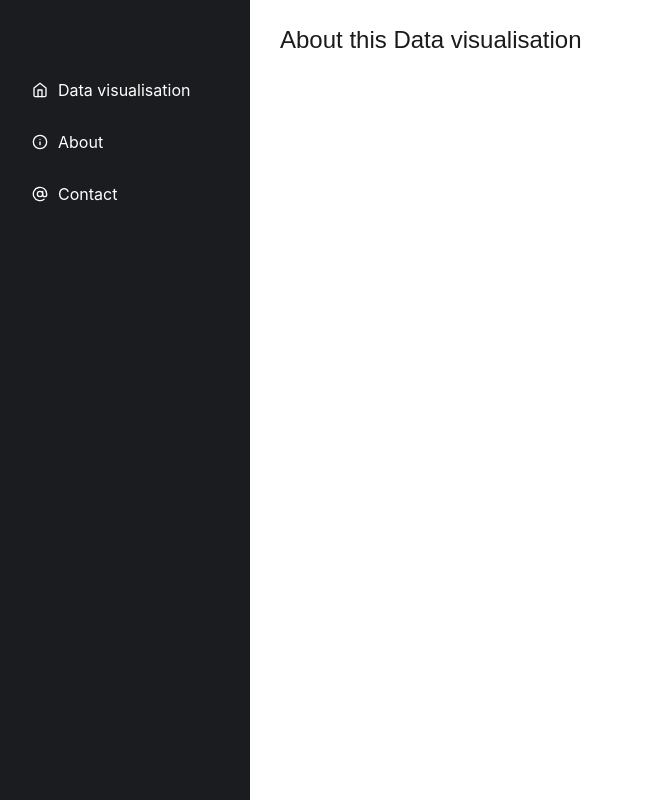
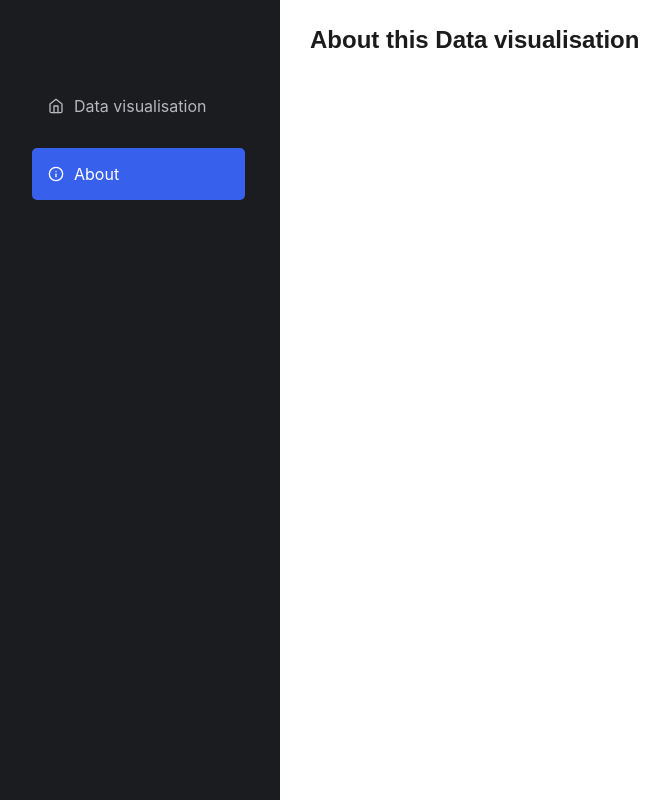
Before and after one commit to stilravi/Frontend-Applications, a React (Create React App) app in the folder react-app/: page /about in a window 1280 px wide. Shown: the whole page, without its empty margins (0-669 px from the left). Built offline with nearby package versions, Linux system fonts and the light colour scheme.

Commit message:
Last fixes

```diff
--- a/react-app/src/App.css
+++ b/react-app/src/App.css
@@ -1,6 +1,6 @@
 .App {
   display: grid;
-  grid-template-columns: 250px 1fr;
+  grid-template-columns: 280px 1fr;
   overflow: hidden;
 }
 
--- a/react-app/src/App.js
+++ b/react-app/src/App.js
@@ -1,7 +1,6 @@
 import "./App.css";
 import Home from "./Components/Home";
 import About from "./Components/About";
-import Contact from "./Components/Contact";
 import Nav from "./Components/Nav";
 import { BrowserRouter as Router, Routes, Route } from "react-router-dom";
 
@@ -13,7 +12,6 @@ function App() {
         <Routes>
           <Route path="/" exact element={<Home />} />
           <Route path="/about" element={<About />} />
-          <Route path="/contact" element={<Contact />} />
         </Routes>
       </div>
     </Router>
--- a/react-app/src/Components/BarChart.js
+++ b/react-app/src/Components/BarChart.js
@@ -8,17 +8,37 @@ const StyledCheckbox = styled.label`
   top: 65px;
   left: 30px;
   font-family: "Outfit", sans-serif;
-  font-size: 15px;
+  font-size: 16px;
   color: #4e4e4e;
   margin-top: 0px;
   cursor: pointer;
+
+  input {
+    margin-right: 10px;
+  }
 `;
 
 const StyledBarChart = styled.div`
   text {
     font-family: "Outfit", sans-serif;
-    font-size: 11px;
+    font-size: 12px;
     color: #4e4e4e;
+  }
+
+  .x .tick line {
+    stroke-width: 1;
+    stroke: #d8d8d8;
+    fill: none;
+  }
+
+  .y .tick line {
+    visibility: hidden;
+  }
+
+  .axis > path {
+    stroke-width: 2;
+    stroke: #d8d8d8;
+    fill: none;
   }
 `;
 
@@ -31,7 +51,7 @@ const Chart = () => {
   useEffect(() => {
     const margin = { top: 80, bottom: 10, left: 200, right: 20 };
     const width = 850 - margin.left - margin.right;
-    const height = 600 - margin.top - margin.bottom;
+    const height = 630 - margin.top - margin.bottom;
 
     const svg = d3
       .select(d3Chart.current)
--- a/react-app/src/Components/Contact.js
+++ /dev/null
@@ -1,9 +0,0 @@
-const Contact = () => {
-  return (
-    <div>
-      <h1>Contact page</h1>
-    </div>
-  );
-};
-
-export default Contact;
--- a/react-app/src/Components/Home.js
+++ b/react-app/src/Components/Home.js
@@ -14,7 +14,7 @@ const StyledHome = styled.main`
 const Home = () => {
   return (
     <StyledHome>
-      <Title>Alchohol percentage of 25 beers</Title>
+      <Title>Alchohol percentage of Brewdog beers</Title>
       <Chart />
     </StyledHome>
   );
--- a/react-app/src/Components/Nav.js
+++ b/react-app/src/Components/Nav.js
@@ -1,11 +1,11 @@
 import styled from "styled-components";
-import { Link } from "react-router-dom";
+import { NavLink } from "react-router-dom";
 import { FiHome, FiInfo, FiAtSign } from "react-icons/fi";
 
 const NavStyled = styled.nav`
   background-color: #1a1c1f;
   height: 100vh;
-  padding: 4em 2em;
+  padding: 4em 2.2em 4em 2em;
 
   ul {
     padding: 0;
@@ -13,18 +13,32 @@ const NavStyled = styled.nav`
 
   li {
     list-style-type: none;
-    margin-bottom: 2em;
+    margin-bottom: 1em;
   }
 
   a {
     color: white;
+    padding: 1em;
     text-decoration: none;
     display: flex;
     align-items: center;
+    border-radius: 5px;
+    transition: 0.2s ease;
+    color: #b6b8bf;
+  }
+
+  a:hover svg {
+    margin-right: 15px;
   }
 
   svg {
     margin-right: 10px;
+    transition: 0.2s ease;
+  }
+
+  .active {
+    background-color: #3761ed;
+    color: white;
   }
 `;
 
@@ -34,22 +48,16 @@ const Nav = () => {
       <NavStyled>
         <ul>
           <li>
-            <Link to="/">
+            <NavLink activeclassname="active" to="/">
               <FiHome />
               Data visualisation
-            </Link>
+            </NavLink>
           </li>
           <li>
-            <Link to="/about">
+            <NavLink activeclassname="active" to="/about">
               <FiInfo />
               About
-            </Link>
-          </li>
-          <li>
-            <Link to="/contact">
-              <FiAtSign />
-              Contact
-            </Link>
+            </NavLink>
           </li>
         </ul>
       </NavStyled>
--- a/react-app/src/Components/Title.js
+++ b/react-app/src/Components/Title.js
@@ -4,7 +4,7 @@ import styled from "styled-components";
 const StyledTitle = styled.h1`
   color: red;
   font-family: "Outfit", sans-serif;
-  font-weight: 500;
+  font-weight: 600;
   font-size: 1.5em;
   color: #1b1b1b;
   position: absolute;
```
Also changed, not shown: react-app/src/Provider/ContextProvider.js (deleted, +0 -19 lines).
